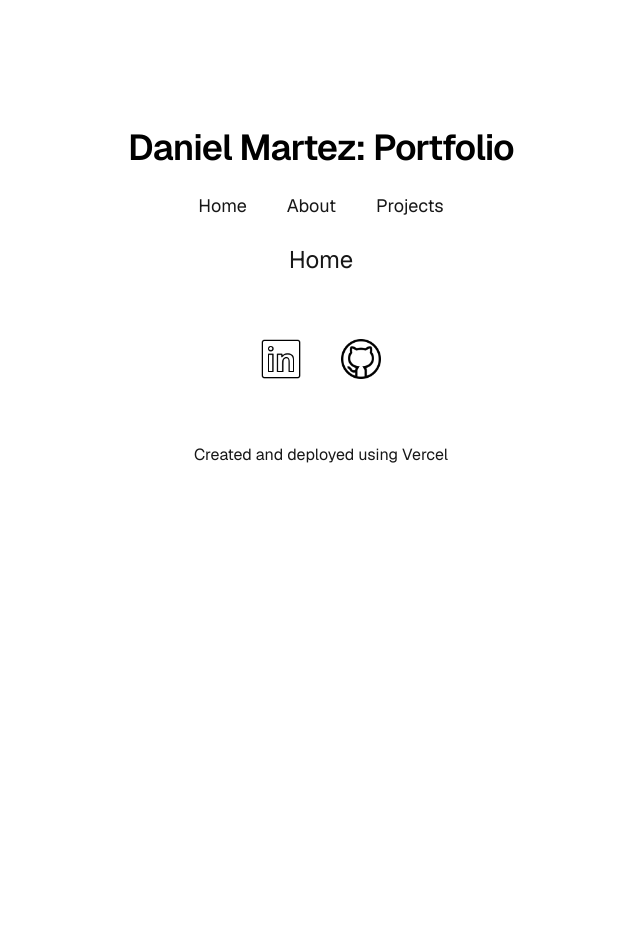
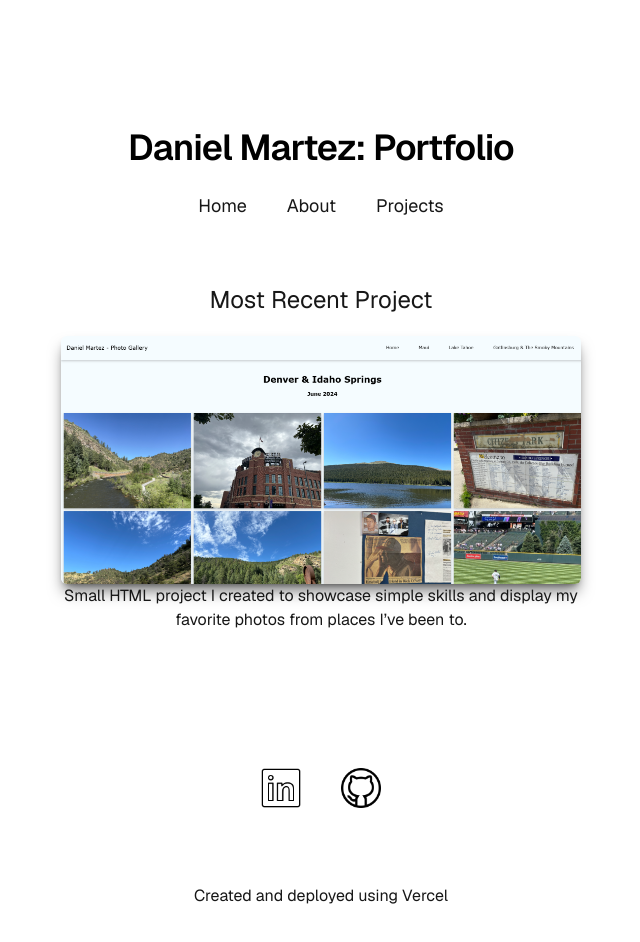
Before and after one commit to martezdaniel/new-portfolio, a Next.js app: page / in a window 1280 px wide. Shown: the top 942 px of the page, without its empty margins (319-959 px from the left). Before the commit the page ends 800 px from the top, so only its background shows below. Built offline with nearby package versions, Linux system fonts and the light colour scheme.

Commit message:
included data for project pages

```diff
--- /dev/null
+++ b/app/_lib/data.tsx
@@ -0,0 +1,6 @@
+export type Project = {
+    slug: string;
+    title: string;
+    description: string;
+    image: string;
+}
--- a/app/layout.tsx
+++ b/app/layout.tsx
@@ -43,20 +43,22 @@ export default function RootLayout({
         className={`${geistSans.variable} ${geistMono.variable} antialiased`}
       >
         {/* header and nav bar */}
-        <div className="flex min-h-screen items-center justify-center bg-zinc-50 font-sans dark:bg-black">
-          <main className="flex min-h-screen w-full max-w-3xl flex-col items-center justify-between py-32 px-16 bg-white dark:bg-black">
+        <div className="flex min-h-screen items-center justify-center bg-zinc-50 font-sans dark:bg-gray-900">
+          <main className="flex min-h-screen w-full max-w-3xl flex-col items-center justify-between py-32 px-16 bg-white dark:bg-gray-900">
             <div className="flex flex-col items-center gap-6 text-center">
               <h1 className="text-4xl font-semibold leading-10 tracking-tight text-black dark:text-zinc-50">
                 Daniel Martez: Portfolio
               </h1>
               <nav>
                 {navLinks.map((x) => (
-                  <Link className="p-5 text-lg" key={x.id} href={x.href}>
+                  <Link className="p-5 text-lg dark:text-zinc-50" key={x.id} href={x.href}>
                     {x.name}
                   </Link>
                 ))}
               </nav>
+              <div className="m-10">
               {children}
+              </div>
               {/* footer */}
               <div className="flex p-[5%]">
                 <Link
@@ -88,7 +90,7 @@ export default function RootLayout({
                     />
                 </Link>
               </div>
-              <p>Created and deployed using Vercel</p>
+              <p className="dark:text-zinc-50">Created and deployed using Vercel</p>
             </div>
           </main>
         </div>
--- a/app/page.tsx
+++ b/app/page.tsx
@@ -1,57 +1,22 @@
+import Image from "next/image";
+
 export default function Home() {
   return (
-    <h1 className="text-2xl">Home</h1>
+    <>
+        <h1 className="text-2xl dark:text-zinc-50">Most Recent Project</h1>
+        <div className="grid p-5">
+          <Image
+            className="w-full h-auto object-fill aspect-[2 / 1] rounded-md ring-3 shadow-lg/50"
+            src={"/photogallery2.png"}
+            alt="Screenshot of Denver page from Vacation Photo Gallery website"
+            width={1024}
+            height={489}
+          />
+          <p className="dark:text-zinc-50">
+            Small HTML project I created to showcase simple skills and display
+            my favorite photos from places I’ve been to.
+          </p>
+        </div>
+    </>
   );
 }
-
-// <div className="flex min-h-screen items-center justify-center bg-zinc-50 font-sans dark:bg-black">
-//   <main className="flex min-h-screen w-full max-w-3xl flex-col items-center justify-between py-32 px-16 bg-white dark:bg-black sm:items-start">
-//     <div className="flex flex-col items-center gap-6 text-center sm:items-start sm:text-left">
-//       <h1 className="max-w-xs text-3xl font-semibold leading-10 tracking-tight text-black dark:text-zinc-50">
-//         Daniel Martez: Portfolio
-//       </h1>
-//       <p className="max-w-md text-lg leading-8 text-zinc-600 dark:text-zinc-400">
-//         Looking for a starting point or more instructions? Head over to{" "}
-//         <a
-//           href="https://vercel.com/templates?framework=next.js&utm_source=create-next-app&utm_medium=appdir-template-tw&utm_campaign=create-next-app"
-//           className="font-medium text-zinc-950 dark:text-zinc-50"
-//         >
-//           Templates
-//         </a>{" "}
-//         or the{" "}
-//         <a
-//           href="https://nextjs.org/learn?utm_source=create-next-app&utm_medium=appdir-template-tw&utm_campaign=create-next-app"
-//           className="font-medium text-zinc-950 dark:text-zinc-50"
-//         >
-//           Learning
-//         </a>{" "}
-//         center.
-//       </p>
-//     </div>
-//     <div className="flex flex-col gap-4 text-base font-medium sm:flex-row">
-//       <a
-//         className="flex h-12 w-full items-center justify-center gap-2 rounded-full bg-foreground px-5 text-background transition-colors hover:bg-[#383838] dark:hover:bg-[#ccc] md:w-[158px]"
-//         href="https://vercel.com/new?utm_source=create-next-app&utm_medium=appdir-template-tw&utm_campaign=create-next-app"
-//         target="_blank"
-//         rel="noopener noreferrer"
-//       >
-//         <Image
-//           className="dark:invert"
-//           src="/vercel.svg"
-//           alt="Vercel logomark"
-//           width={16}
-//           height={16}
-//         />
-//         Deploy Now
-//       </a>
-//       <a
-//         className="flex h-12 w-full items-center justify-center rounded-full border border-solid border-black/[.08] px-5 transition-colors hover:border-transparent hover:bg-black/[.04] dark:border-white/[.145] dark:hover:bg-[#1a1a1a] md:w-[158px]"
-//         href="https://nextjs.org/docs?utm_source=create-next-app&utm_medium=appdir-template-tw&utm_campaign=create-next-app"
-//         target="_blank"
-//         rel="noopener noreferrer"
-//       >
-//         Documentation
-//       </a>
-//     </div>
-//   </main>
-// </div>
--- /dev/null
+++ b/app/projects/[slug]/page.tsx
@@ -0,0 +1,13 @@
+'use client'
+import { useParams } from "next/navigation"
+
+export default function ProjectPage() {
+    const params = useParams()
+    return (
+        <>
+        <div className="m-10">
+            <h1 className="text-2xl dark:text-zinc-50">Project Name: {params.slug}</h1>
+        </div>
+        </>
+    )
+}
```
